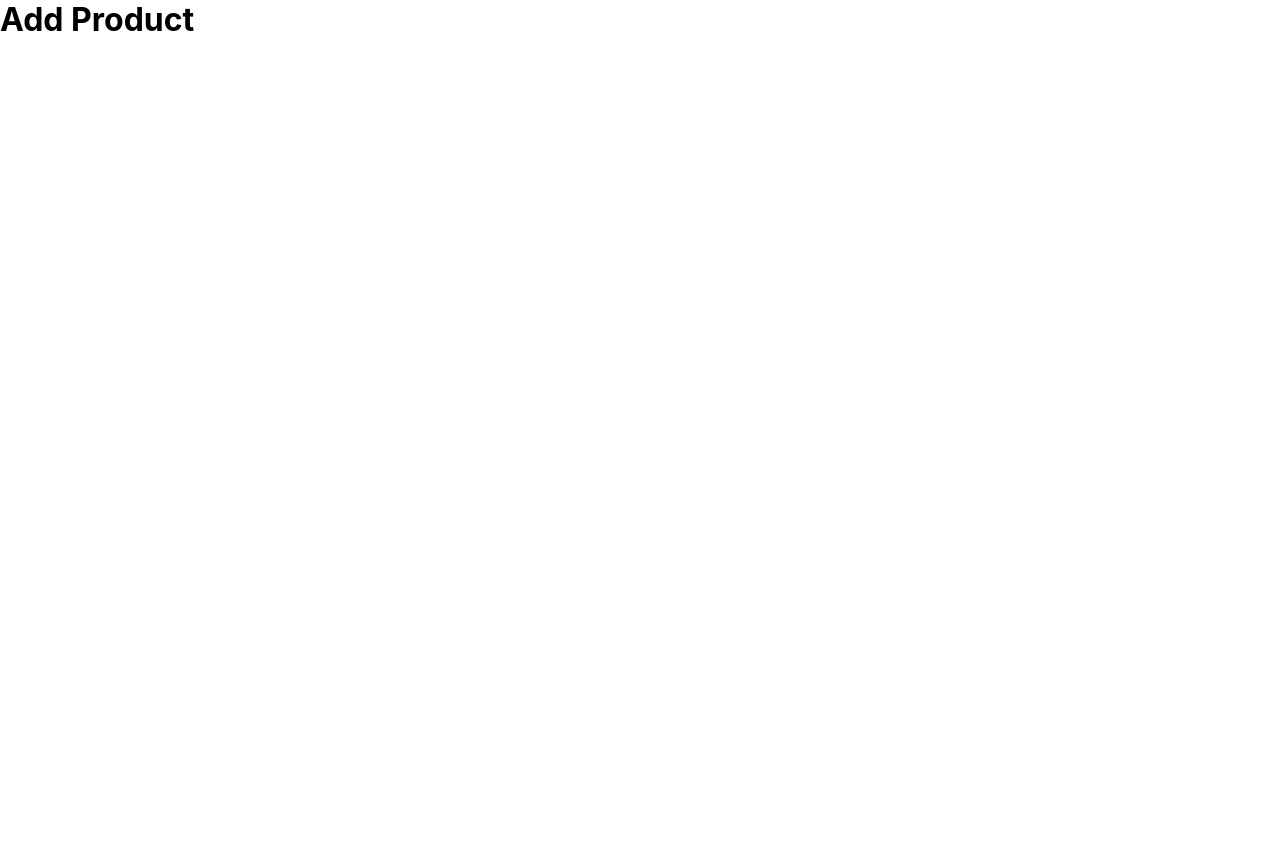
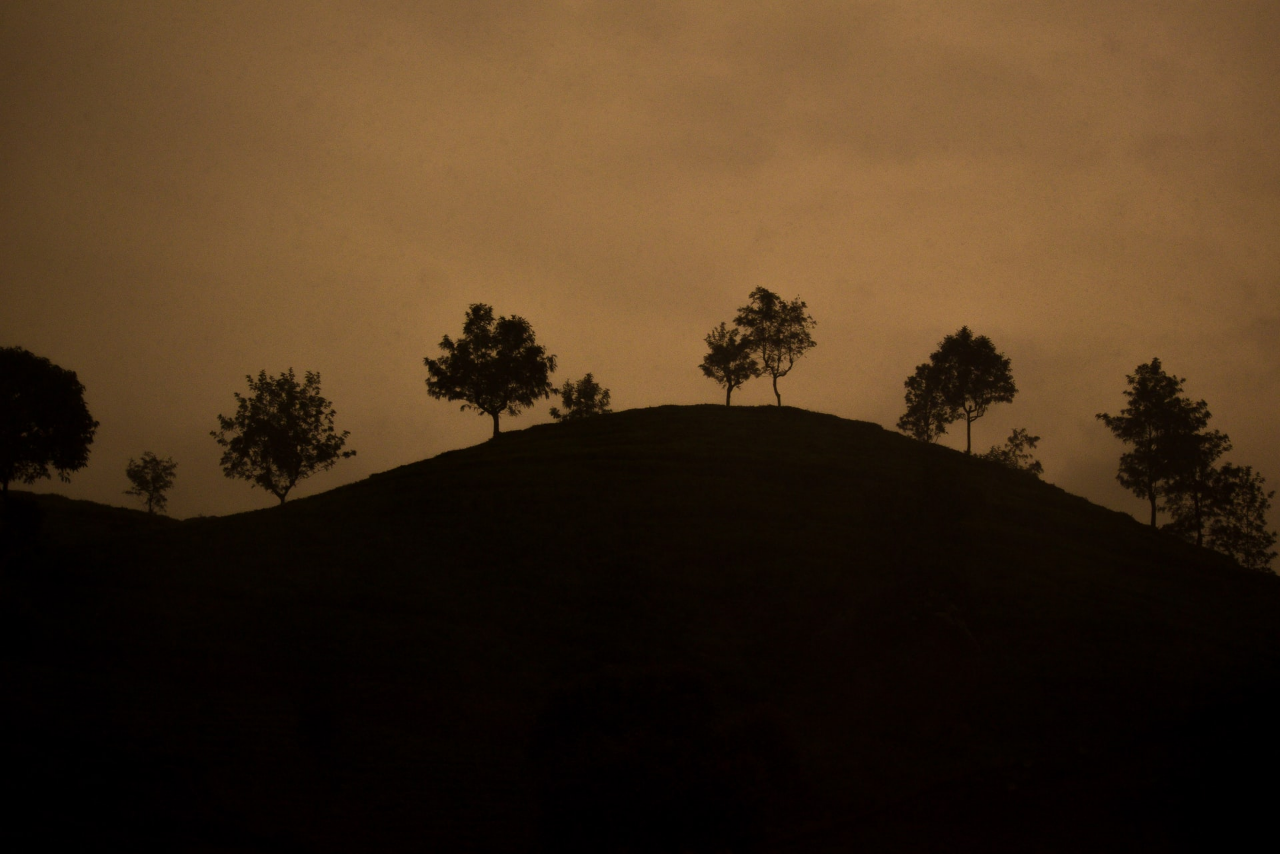
Before and after one commit to Bhavesh588/comprafaciladmin, a React (Create React App) app: page / in a window 1280 px wide. Before the commit the page ends 800 px from the top, so only its background shows below. Built offline with nearby package versions, Linux system fonts and the light colour scheme.

Commit message:
Adding Background

```diff
--- a/package.json
+++ b/package.json
@@ -9,6 +9,7 @@
         "react": "^17.0.2",
         "react-dom": "^17.0.2",
         "react-scripts": "5.0.0",
+        "react-tsparticles": "^1.39.0",
         "sass": "^1.49.0",
         "web-vitals": "^2.1.4"
     },
--- a/src/App.js
+++ b/src/App.js
@@ -1,11 +1,16 @@
+import AddProduct from './Pages/AddProducts/AddProduct'
+
 import './App.scss'
-
-import AddProduct from './Pages/AddProducts/AddProduct'
 
 function App() {
     return (
         <div className="App">
-            <AddProduct />
+            <img
+                src={require('./assets/Background.jpg')}
+                alt="Background"
+                className="bg_img"
+            />
+            {/* <AddProduct /> */}
         </div>
     )
 }
--- a/src/App.scss
+++ b/src/App.scss
@@ -1,3 +1,15 @@
 * {
     margin: 0;
 }
+
+.App {
+    height: 100%;
+    width: 100%;
+    overflow: hidden;
+
+    .bg_img {
+        width: 100%;
+        height: 100%;
+        background-size: cover;
+    }
+}
```
Also changed, not shown: src/Pages/AddProducts/AddProduct.js (+8 -8 lines), src/assets/Background.jpg (added), 1 other file (tests, documents, lock files or other folders). Lines whose indentation alone changed are shown as unchanged.
